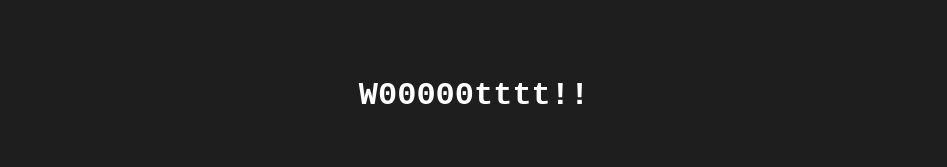
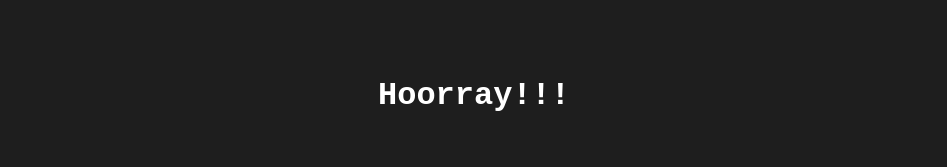
Before and after one commit to ricardo-de-andrade/soflodevcon, a website: page index.html in a window 1280 px wide. Shown: the top 167 px of the page, without its empty margins (166-1113 px from the left). Drawn offline with Linux system fonts and the light colour scheme.

Commit message:
Changed message to hooray

```diff
--- a/index.html
+++ b/index.html
@@ -18,7 +18,7 @@
 
         <h1>
             <p>&nbsp;</p>
-            <p style="font-family:'Courier New'">W00000tttt!!</p>
+            <p style="font-family:'Courier New'">Hoorray!!!</p>
             <p>&nbsp;</p>
             <p style="font-family:'Courier New'">Long live CI/CD!!</p>
         </h1>
```
